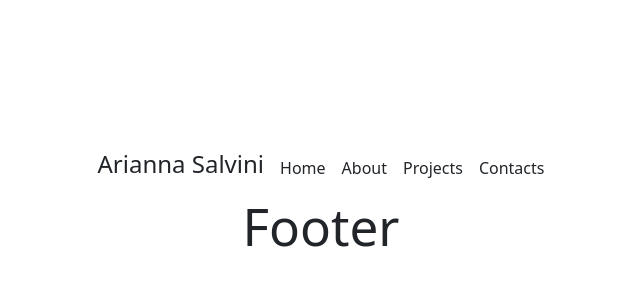
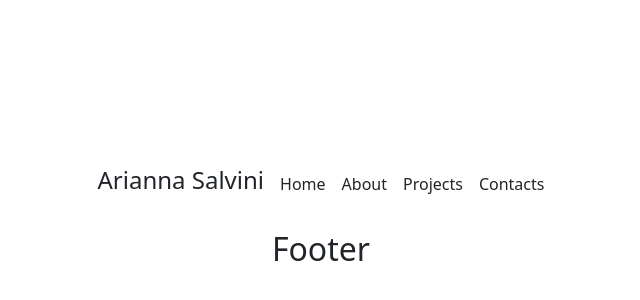
Before and after one commit to Arianna-Salvini/vite-boolfolio, a Vue app: page / in a window 1280 px wide. Shown: the part 202-502 px from the top of the page, without its empty margins (319-959 px from the left). Built offline with nearby package versions, Linux system fonts and the light colour scheme.

Commit message:
Edit foote heigh

```diff
--- a/src/components/layouts/AppFooter.vue
+++ b/src/components/layouts/AppFooter.vue
@@ -5,8 +5,20 @@ export default {
 </script>
 
 <template>
-  <h1>Footer</h1>
+  <footer>
+    <h2>Footer</h2>
+  </footer>
 
 </template>
 
-<style></style>
+<style scoped>
+footer {
+  height: 2rem;
+  margin: 0;
+
+  h2 {
+    text-align: center;
+    padding: 1rem;
+  }
+}
+</style>
```
